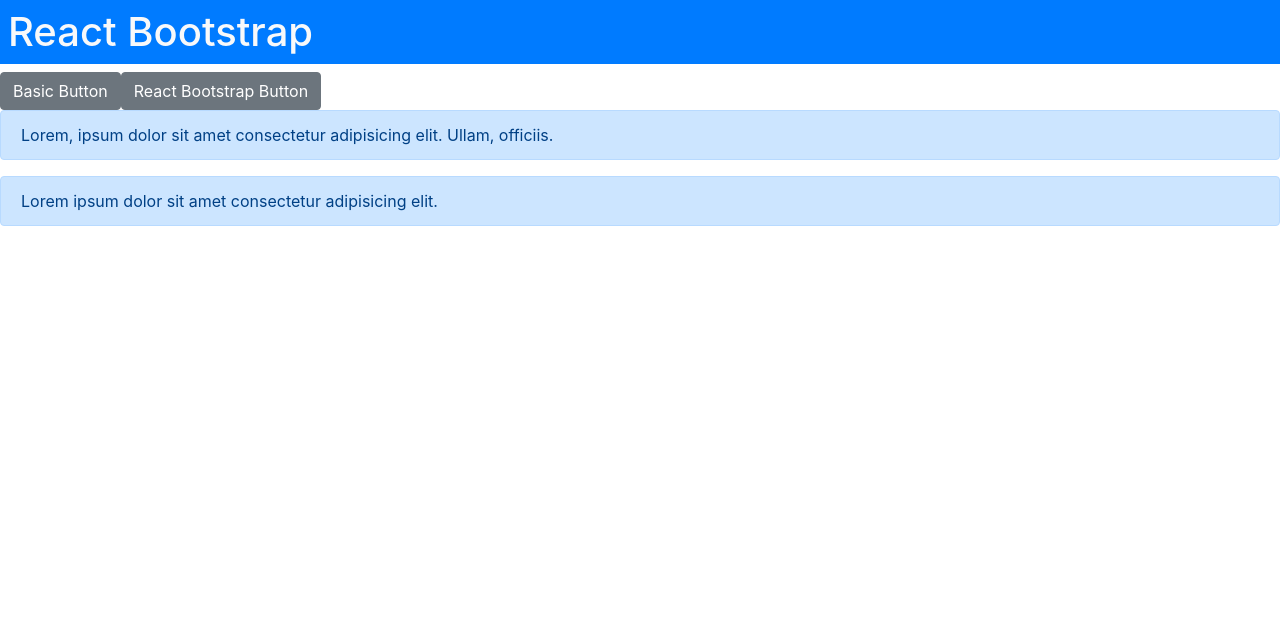
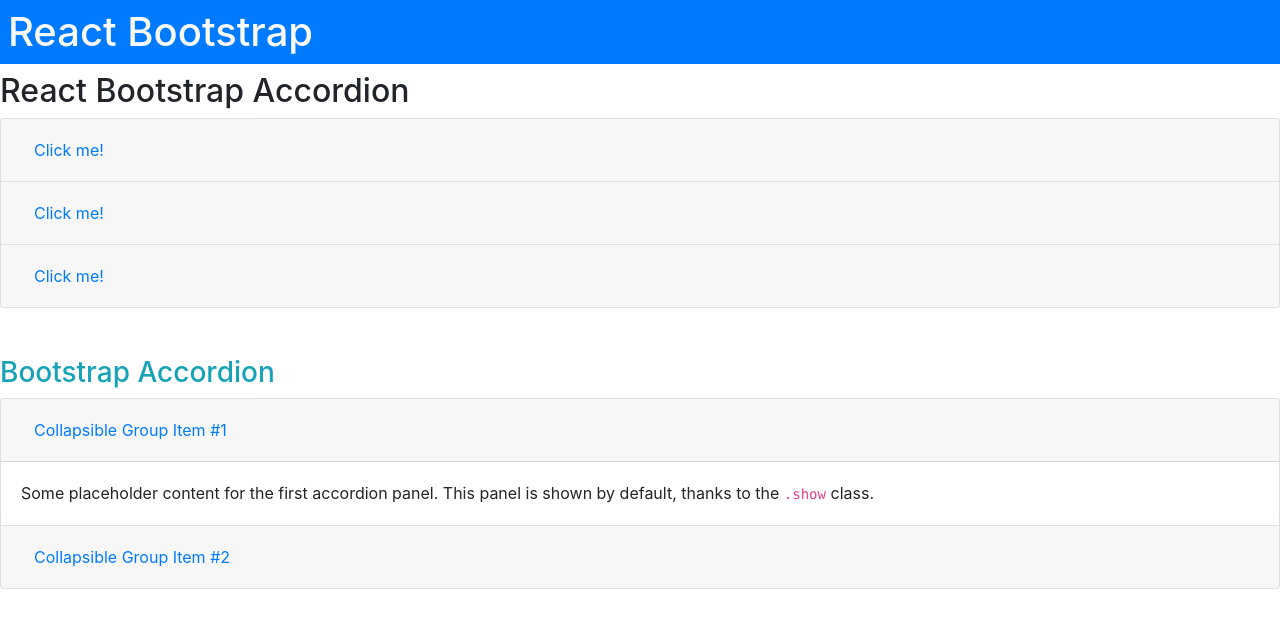
Before and after one commit to cg-201/react-app-demo3, a JavaScript app: page / in a window 1280 px wide. Shown: the top 628 px of the page. Built offline with nearby package versions, Linux system fonts and the light colour scheme; the HTML template or start-up script is replaced by a standard one.

Commit message:
react bootsrap accordion.

```diff
--- a/src/App.js
+++ b/src/App.js
@@ -1,23 +1,88 @@
 import logo from "./logo.svg";
 import "./App.css";
-import { Alert, Button } from "react-bootstrap";
+import { Accordion, Alert, Button, Card } from "react-bootstrap";
 
 function App() {
   return (
     <div>
       <h1 className="bg-primary text-light p-2">React Bootstrap</h1>
 
-      <input type="button" className="btn btn-secondary" value="Basic Button" />
-      <Button variant="secondary">React Bootstrap Button</Button>
+      <h2>React Bootstrap Accordion</h2>
+      <Accordion defaultActiveKey="0">
+        {[1, 2, 3].map((item, index) => (
+          <Card key={item}>
+            <Card.Header>
+              <Accordion.Toggle as={Button} variant="link" eventKey={index + 1}>
+                Click me!
+              </Accordion.Toggle>
+            </Card.Header>
+            <Accordion.Collapse eventKey={index + 1}>
+              <Card.Body>Hello! I'm the body</Card.Body>
+            </Accordion.Collapse>
+          </Card>
+        ))}
+      </Accordion>
 
-      <div className="alert alert-primary">
-        Lorem, ipsum dolor sit amet consectetur adipisicing elit. Ullam,
-        officiis.
+      <br />
+      <br />
+      <h3 className="text-info">Bootstrap Accordion</h3>
+      <div class="accordion" id="accordionExample">
+        <div class="card">
+          <div class="card-header" id="headingOne">
+            <h2 class="mb-0">
+              <button
+                class="btn btn-link btn-block text-left"
+                type="button"
+                data-toggle="collapse"
+                data-target="#collapseOne"
+                aria-expanded="true"
+                aria-controls="collapseOne"
+              >
+                Collapsible Group Item #1
+              </button>
+            </h2>
+          </div>
+
+          <div
+            id="collapseOne"
+            class="collapse show"
+            aria-labelledby="headingOne"
+            data-parent="#accordionExample"
+          >
+            <div class="card-body">
+              Some placeholder content for the first accordion panel. This panel
+              is shown by default, thanks to the <code>.show</code> class.
+            </div>
+          </div>
+        </div>
+        <div class="card">
+          <div class="card-header" id="headingTwo">
+            <h2 class="mb-0">
+              <button
+                class="btn btn-link btn-block text-left collapsed"
+                type="button"
+                data-toggle="collapse"
+                data-target="#collapseTwo"
+                aria-expanded="false"
+                aria-controls="collapseTwo"
+              >
+                Collapsible Group Item #2
+              </button>
+            </h2>
+          </div>
+          <div
+            id="collapseTwo"
+            class="collapse"
+            aria-labelledby="headingTwo"
+            data-parent="#accordionExample"
+          >
+            <div class="card-body">
+              Some placeholder content for the second accordion panel. This
+              panel is hidden by default.
+            </div>
+          </div>
+        </div>
       </div>
-
-      <Alert variant="primary">
-        Lorem ipsum dolor sit amet consectetur adipisicing elit.
-      </Alert>
     </div>
   );
 }
```
